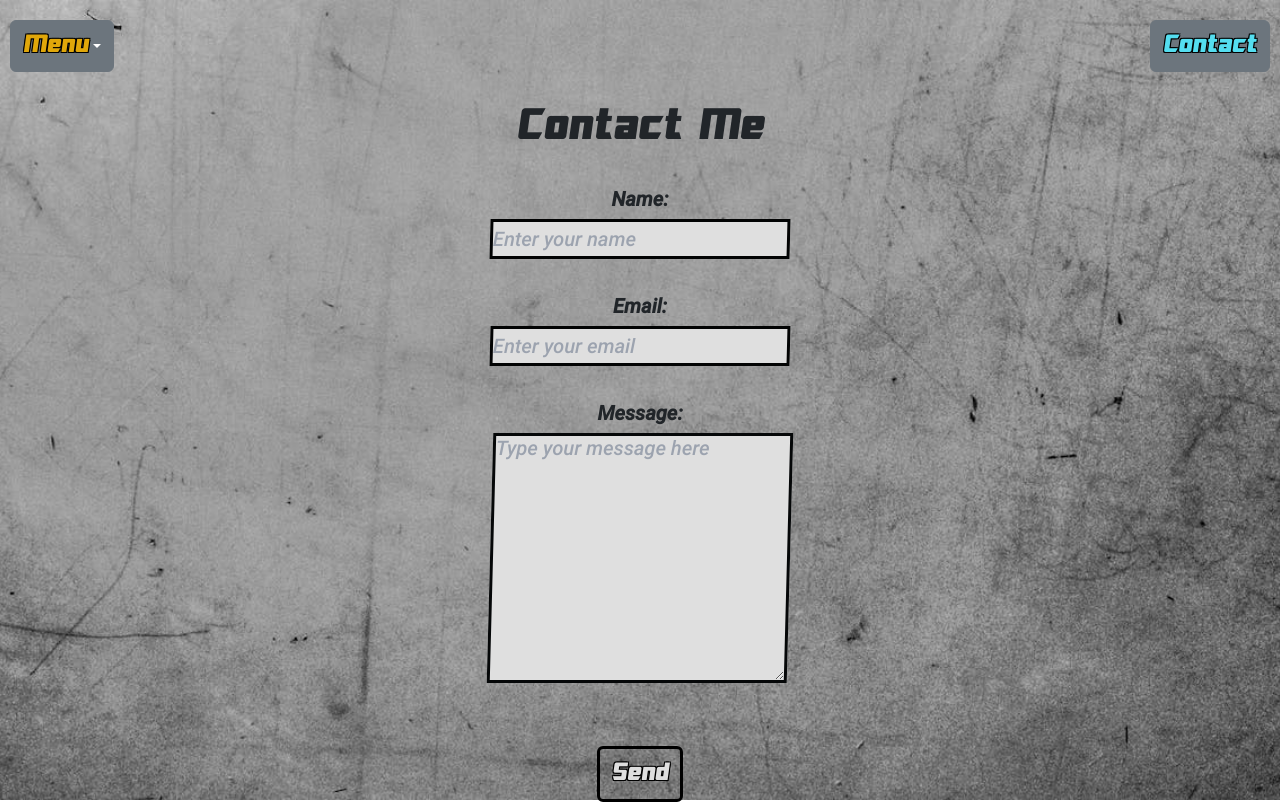
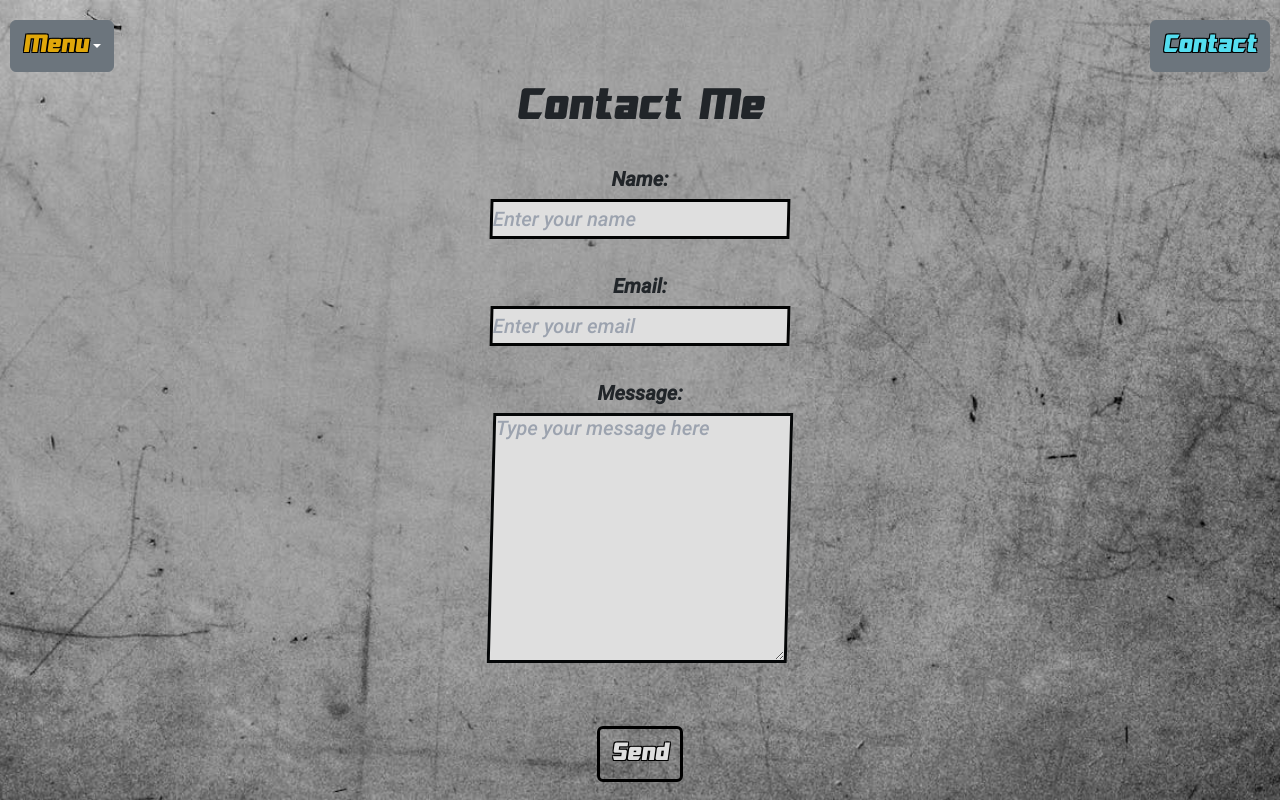
Before and after one commit to kobdash/MyPortfolio, a React (Create React App) app: page /contactPage in a window 1280 px wide. Shown: the top 804 px of the page. Built offline with nearby package versions, Linux system fonts and the light colour scheme.

Commit message:
padding2

```diff
--- a/src/components/styles/ContactPage.css
+++ b/src/components/styles/ContactPage.css
@@ -3,7 +3,7 @@
   flex-direction: column;
   align-items: center;
   text-align: center;
-  padding: 20px;
+
 
 }
 
```
